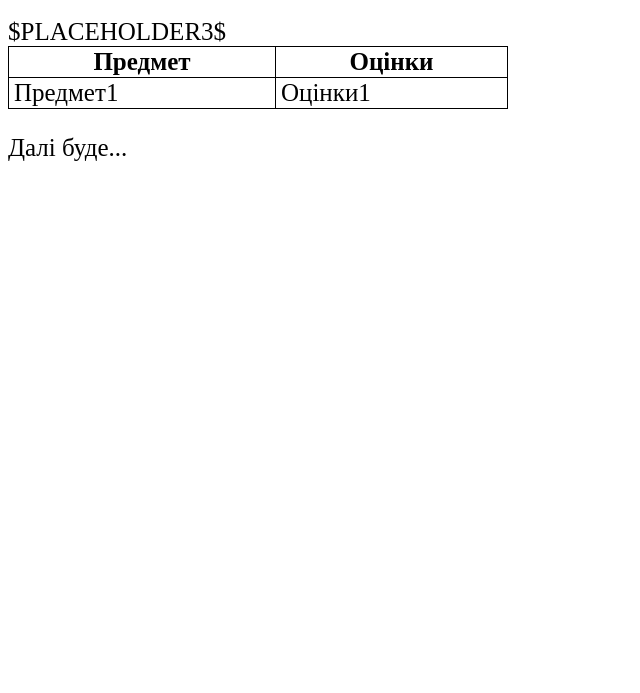
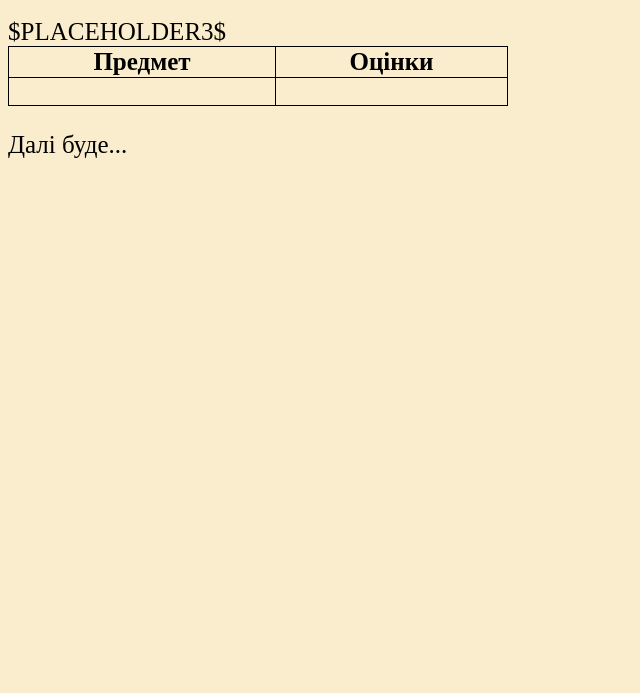
Before and after one commit to NDROID228/http_journal, a plain HTML site: page grades.html in a window 1280 px wide. Shown: the part 107-800 px from the top of the page, without its empty margins (0-640 px from the left). Drawn offline with Linux system fonts and the light colour scheme.

Commit message:
moved all styles to style.css

```diff
--- a/grades.html
+++ b/grades.html
@@ -4,26 +4,11 @@
     <meta charset="UTF-8" />
     <meta name="viewport" content="width=device-width, initial-scale=1.0" />
     <title>Кабінет учня</title>
-    <style>
-      body {
-        font-size: 25px;
-      }
-      table {
-        width: 500px;
-        min-height: 50px;
-        border-collapse: collapse;
-      }
-      tr, th, td {
-        border: 1px solid black;
-        max-height: 25px;
-      }
-      td {
-        padding-left: 5px;
-      }
-    </style>
+    <link rel="stylesheet" href="./style.css">
+
   </head>
   <body>
-    <h1>Прівіт, $REPLACE1$</h1>
+    <h1>Прівіт, $REPLACE1$!</h1>
     <table>
       <tr>
         <th>Предмет</th>
@@ -31,8 +16,8 @@
       </tr>
       $PLACEHOLDER3$
       <tr>
-        <td>Предмет1</td>
-        <td>Оцінки1</td>
+        <td></td>
+        <td></td>
       </tr>
 
     </table>
--- /dev/null
+++ b/style.css
@@ -0,0 +1,18 @@
+body {
+  background-color: #faedcd;
+  font-size: 25px;
+}
+table {
+  width: 500px;
+  min-height: 50px;
+  border-collapse: collapse;
+}
+tr,
+th,
+td {
+  border: 1px solid black;
+  height: 25px;
+}
+td {
+  padding-left: 5px;
+}
```
Also changed, not shown: 404.html (+2 -17 lines), add_grade_end.html (+5 -17 lines), add_grade_start.html (+2 -17 lines), index.html (+2 -17 lines).
